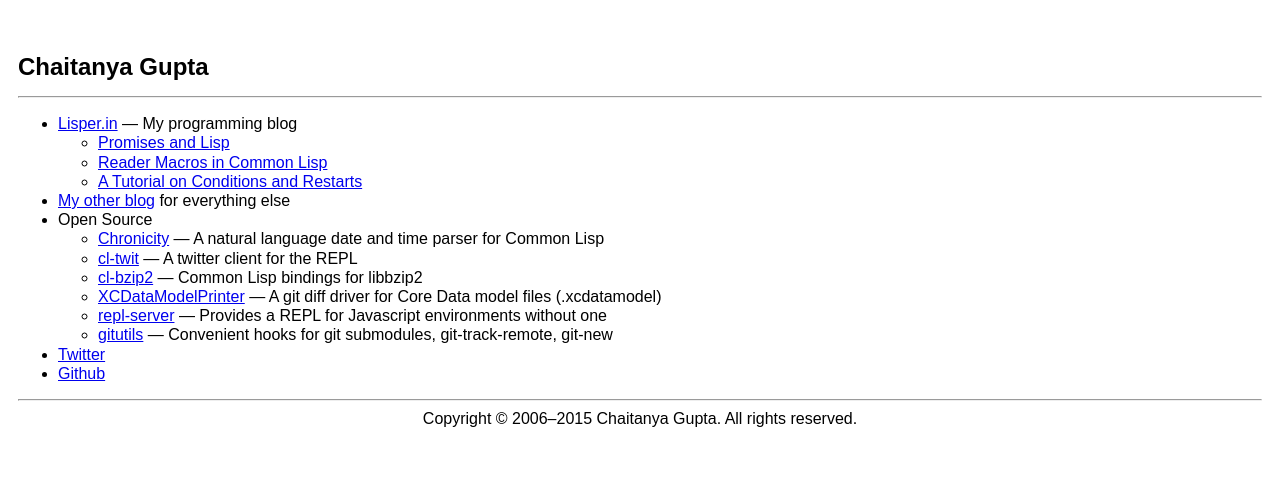
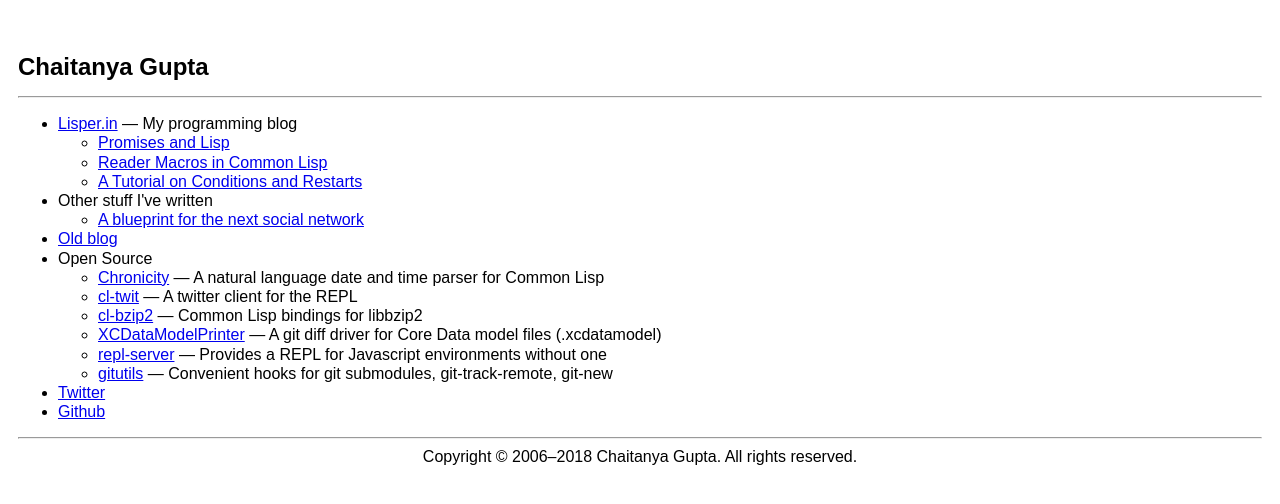
Before and after one commit to chaitanyagupta/chaitanyagupta.github.io, a Jekyll site: the page index.html, which Jekyll copies as it is, in a window 1280 px wide. Shown: the top 504 px of the page. Built offline with Jekyll 4.4.1, drawn with Linux system fonts in a browser that asks for light colours.

Commit message:
Add social network blueprint

```diff
--- a/index.html
+++ b/index.html
@@ -33,7 +33,13 @@
             <li><a href="http://lisper.in/restarts/">A Tutorial on Conditions and Restarts</a></li>
           </ul>
         </li>
-        <li><a href="http://blog.chaitanyagupta.com">My other blog</a> for everything else</li>
+        <li>
+          Other stuff I've written
+          <ul>
+            <li><a href="/social-network-blueprint">A blueprint for the next social network</a></li>
+          </ul>
+        </li>
+        <li><a href="http://blog.chaitanyagupta.com">Old blog</a></li>
         <li>Open Source
           <ul>
             <li><a href="https://github.com/chaitanyagupta/chronicity">Chronicity</a> &mdash; A natural language date and time parser for Common Lisp</li>
@@ -49,7 +55,7 @@
       </ul>
       <hr/>
 
-      <center>Copyright &copy; 2006&ndash;2015 Chaitanya Gupta. All rights reserved.</center>
+      <center>Copyright &copy; 2006&ndash;2018 Chaitanya Gupta. All rights reserved.</center>
     </div>
   </body>
 </html>
```
Also changed, not shown: _posts/2018-03-27-social-network-blueprint.markdown (added, +76 -0 lines).
